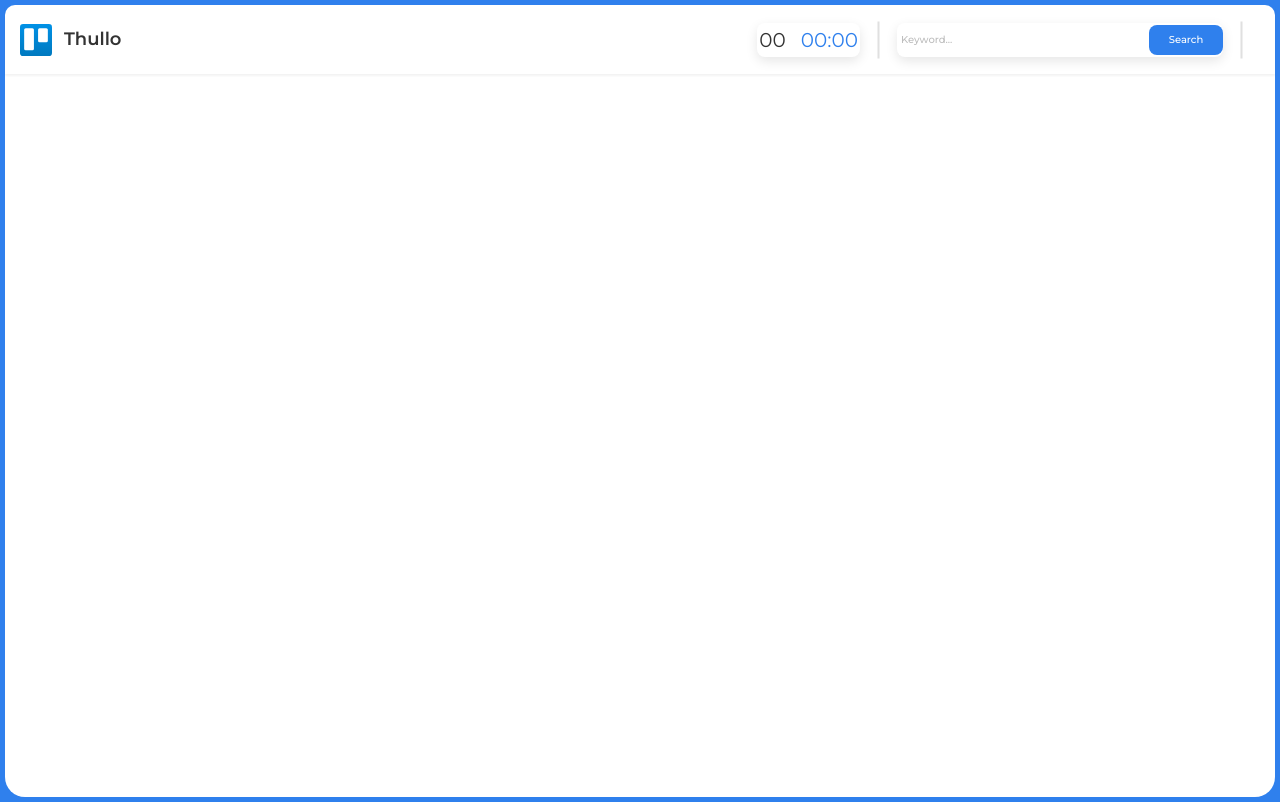
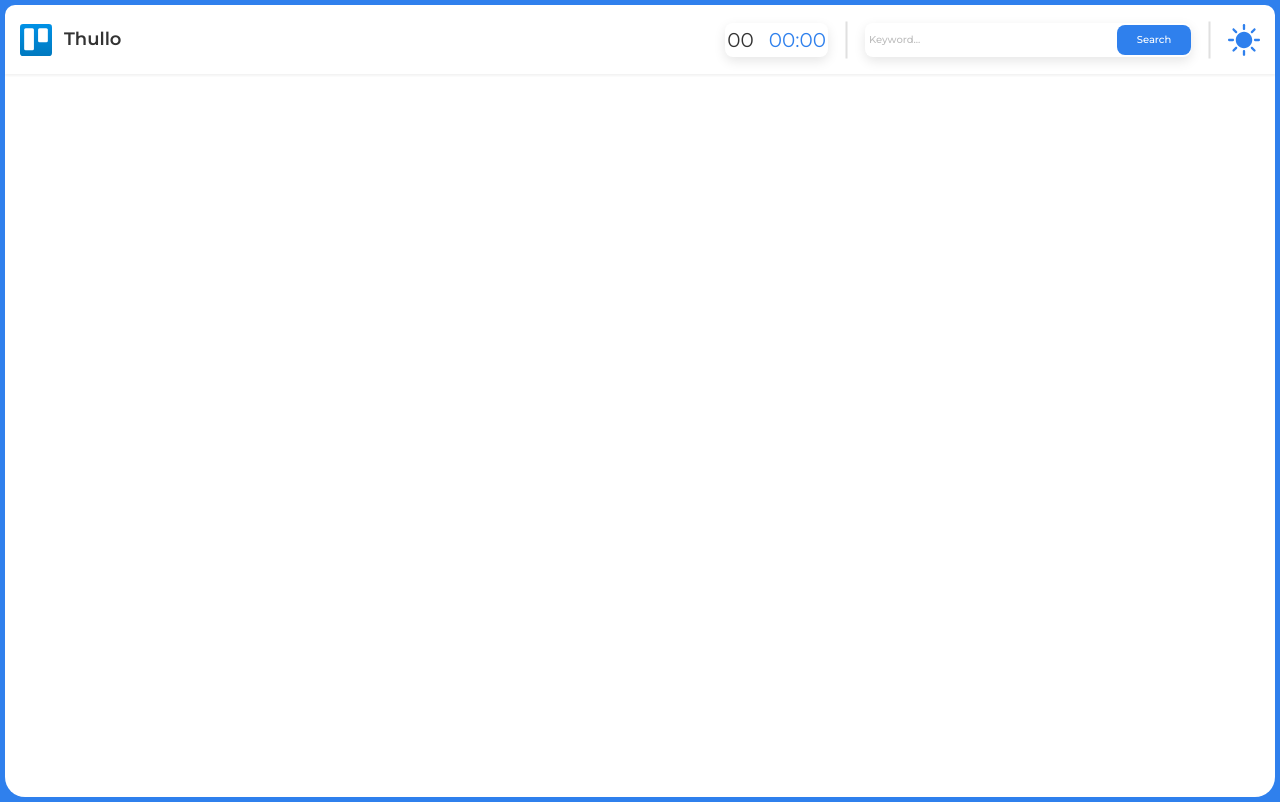
Before and after one commit to raman-davidovich/note_editor, a React (Create React App) app: page / in a window 1280 px wide. Built offline with nearby package versions, Linux system fonts and the light colour scheme.

Commit message:
change: added styles for change-theme icon

```diff
--- a/src/components/Header/Header.module.scss
+++ b/src/components/Header/Header.module.scss
@@ -114,6 +114,15 @@
     min-width: 60px;
     height: 34px;
   }
+  &__change_theme{
+    display: flex;
+    align-items: center;
+    svg {
+      height: 34px;
+      width: 32px;
+      fill: $blueColor;
+    }
+  }
 }
 
 .container {
--- a/src/components/Header/Header.tsx
+++ b/src/components/Header/Header.tsx
@@ -31,6 +31,9 @@ function Header() {
             </form>
           </div>
           <hr className={`${s.header__separator} ${s.separator2}`} />
+          <div className={s.header__change_theme}>
+            <GlobalSvgSelector id="change-theme" />
+          </div>
         </div>
       </div>
     </div>
```
